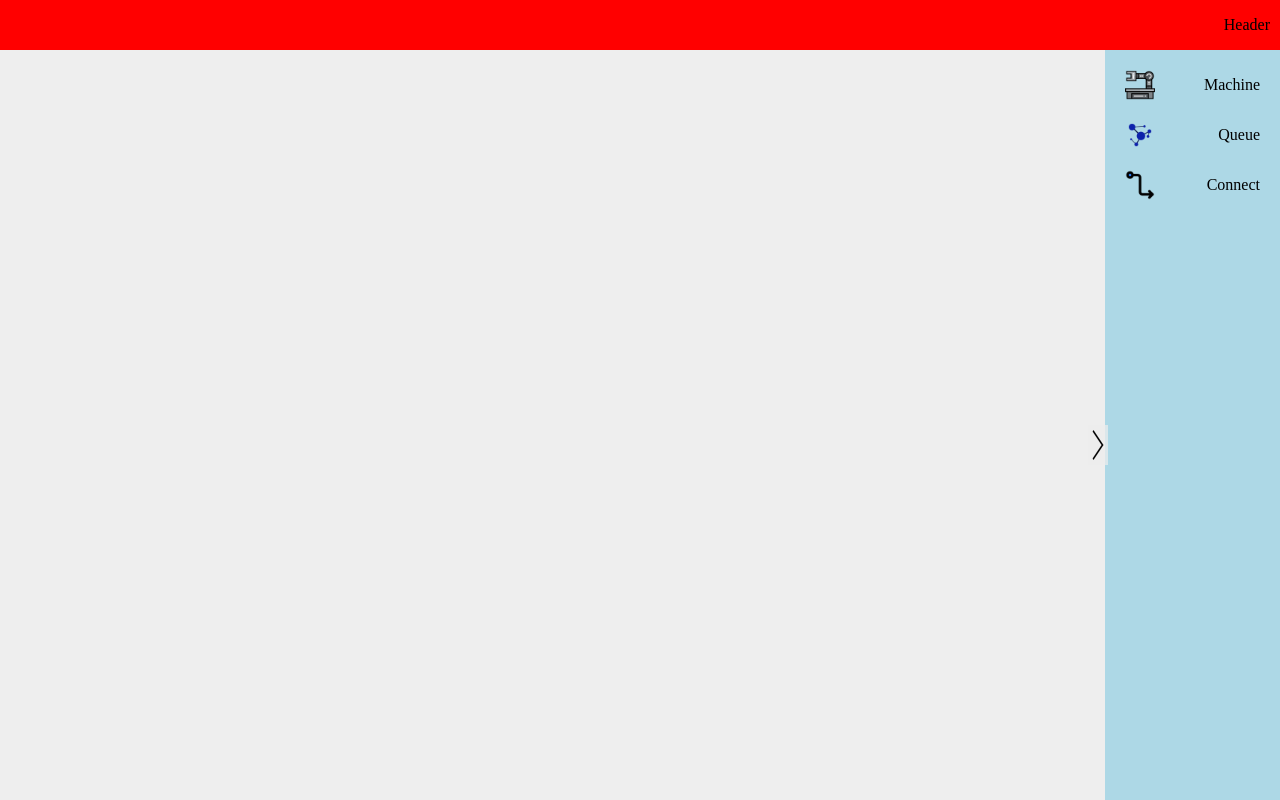
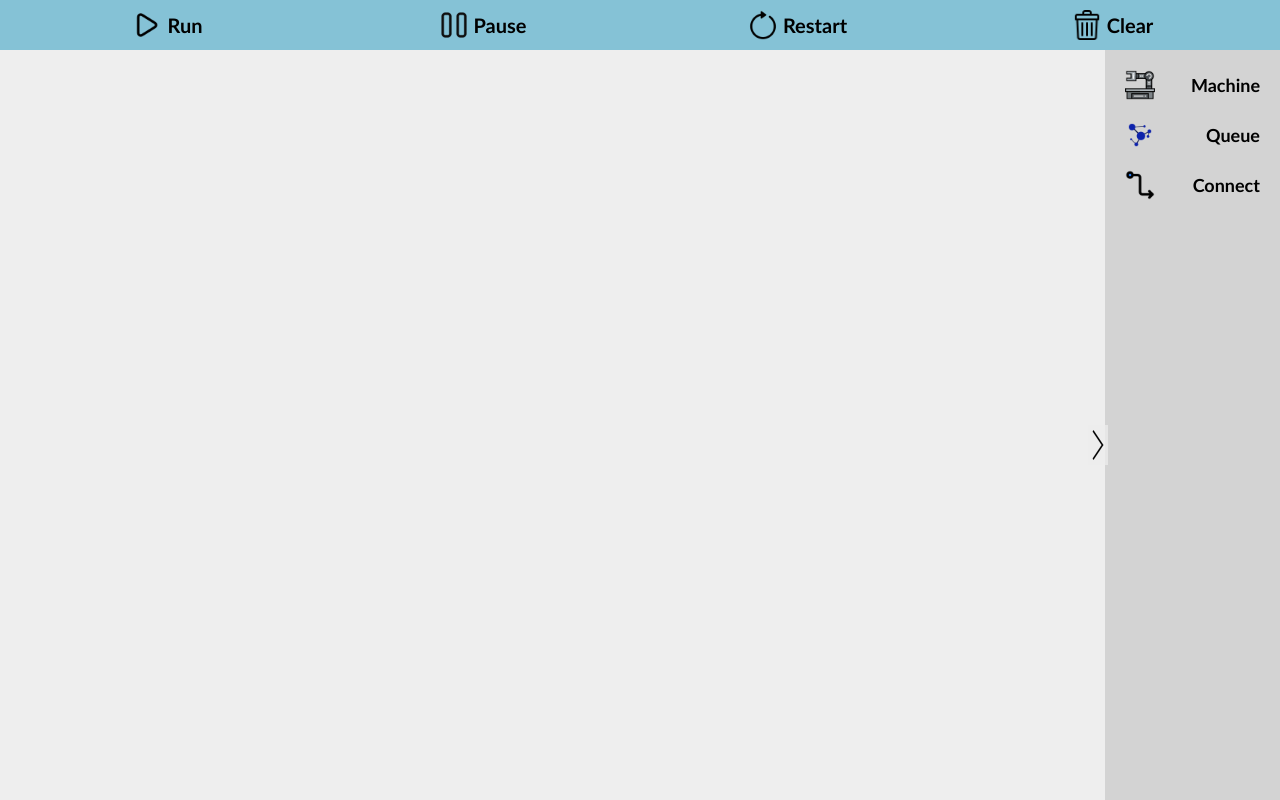
Before and after one commit to MostafaElKaranshawy/Producer-Consumer, a Vue app in the folder front-end/: page / in a window 1280 px wide. Built offline with nearby package versions, Linux system fonts and the light colour scheme.

Commit message:
Navigation Bar done

```diff
--- a/front-end/src/App.vue
+++ b/front-end/src/App.vue
@@ -1,6 +1,25 @@
 <template>
   <div id="app" class="app">
-    <div class="header">Header</div>
+    <div class="navBar">
+      <ul>
+        <li class="options">
+          <img src="./assets/start.png" class="image">
+          <p> Run </p>
+        </li>
+        <li class="options">
+          <img src="./assets/pause.png" class="image">
+          <p> Pause</p>
+        </li>
+        <li class="options">
+          <img src="./assets/restart.png" class="image">
+          <p> Restart</p>
+        </li>
+        <li class="options">
+          <img src="./assets/clear.png" class="image">
+          <p>Clear</p>
+        </li>
+      </ul>
+    </div>
     <div class="screen">
       <div class="board">
         <img src="./assets/left-arrow.png" class="close" @click="close">
@@ -62,15 +81,47 @@ export default {
   flex-direction: column;
   overflow: hidden;
 }
-.header{
+.navBar{
   height: 50px;
   width: 100%;
   padding: 10px;
-  background-color: red;
   display: flex;
+  /* justify-content: flex-end; */
+  justify-content: space-around;
   align-items: center;
-  justify-content: flex-end;
+  background-color: rgb(133, 194, 214);
+  color: white;
+  font-size: 20px;
+  font-family: calibri;
   transform: rotateX('angle');
+}
+.navBar ul{
+  list-style: none;
+  display: flex;
+  justify-content: space-evenly;
+  width: 100%;
+  margin: 0;
+  padding: 0;
+}
+.navBar li{
+  color:black;
+  font-weight: bold;
+  transition: 0.3s;
+}
+.navBar li:hover{
+  color: #EEE;
+}
+.navBar li.options{
+  display: flex;
+  justify-content: center;
+  align-items: center;
+  width: 100%;
+  height: 100%;
+  cursor: pointer;
+  transition: 0.3s;
+}
+.image{
+  margin-right: 5px;
 }
 .screen{
   width: 100%;
@@ -100,7 +151,11 @@ export default {
   padding: 10px;
   width: 200px;
   overflow: hidden;
-  background: lightblue;
+  /* background: lightblue; */
+  background-color: lightgray;
+  font-weight: bold;
+  font-size: 18px;
+  font-family: calibri;
   transition: width 0.5s ease;
 }
 .sidebar ul{
```
Also changed, not shown: front-end/src/assets/clear.png (added), front-end/src/assets/restart.png (renamed from front-end/src/assets/reset.png).
